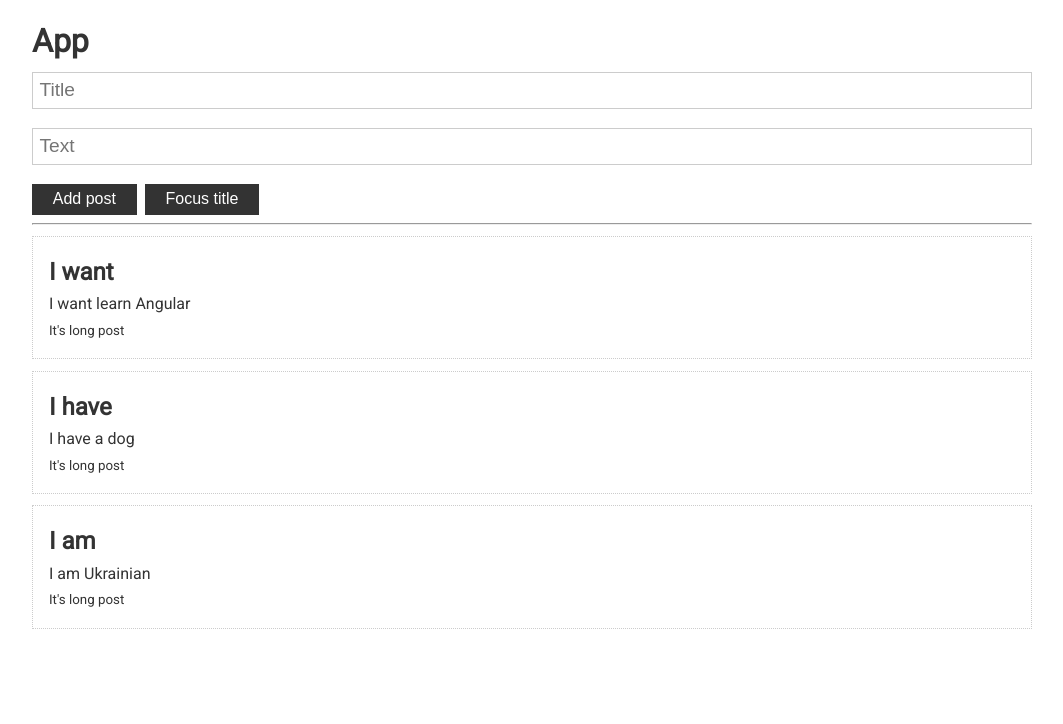
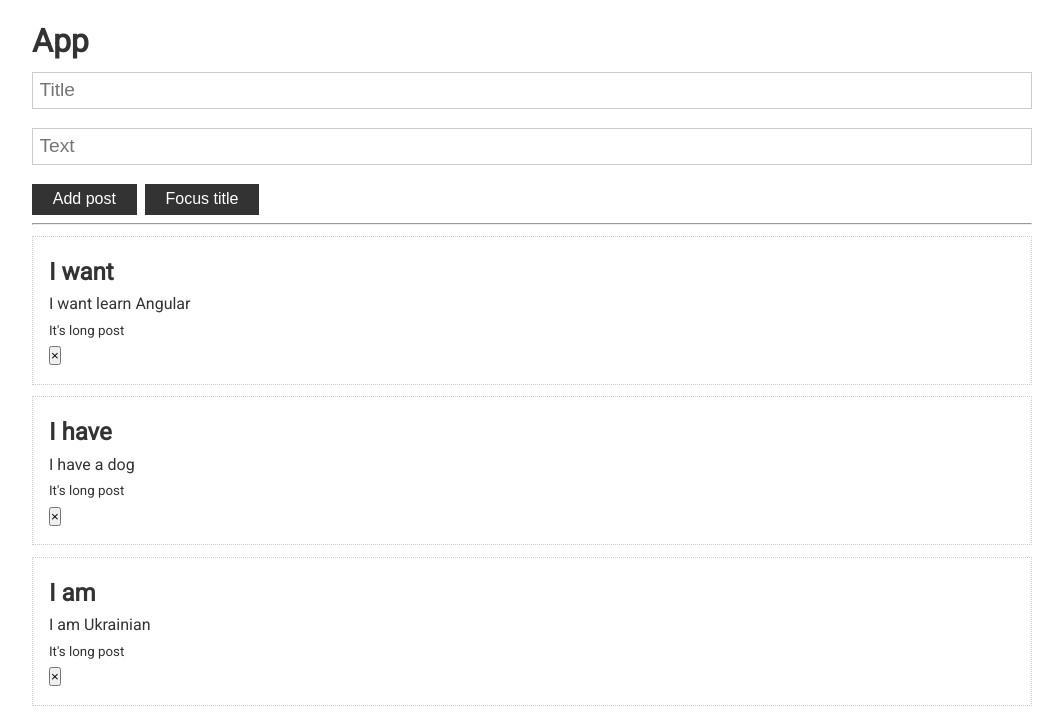
Before and after one commit to ivanskyi/Angular, an Angular app in the folder AngularCourse/ComponentsDetail/: page / in a window 1280 px wide. Shown: the top 724 px of the page, without its empty margins (108-1171 px from the left). Built offline with nearby package versions, Linux system fonts and the light colour scheme.

Commit message:
Tested lifecycle hooks and added opportunity to remove post

```diff
--- a/AngularCourse/ComponentsDetail/src/app/app.component.html
+++ b/AngularCourse/ComponentsDetail/src/app/app.component.html
@@ -2,7 +2,7 @@
   <h1>App</h1>
   <app-post-form (onAdd)="updatePosts($event)"></app-post-form>
   <hr>
-  <app-post *ngFor="let p of posts" [myPost]="p">
+  <app-post *ngFor="let p of posts" [myPost]="p" (onRemove)="removePost($event)">
     <div #info>
       <small *ngIf="p.text.length > 10; else short">It's long post</small>
       <ng-template #short>
--- a/AngularCourse/ComponentsDetail/src/app/app.component.ts
+++ b/AngularCourse/ComponentsDetail/src/app/app.component.ts
@@ -22,4 +22,8 @@ export class AppComponent {
     this.posts.unshift(post)
 
   }
+
+  removePost(id: number) {
+    this.posts = this.posts.filter(p => p.id !== id)
+  }
 }
--- a/AngularCourse/ComponentsDetail/src/app/post/post.component.html
+++ b/AngularCourse/ComponentsDetail/src/app/post/post.component.html
@@ -2,4 +2,5 @@
     <h2>{{post?.title}}</h2>
     <p>{{post?.text}}</p>
     <ng-content></ng-content>
+    <button (click)="removePost()">&times;</button>
 </div>
--- a/AngularCourse/ComponentsDetail/src/app/post/post.component.ts
+++ b/AngularCourse/ComponentsDetail/src/app/post/post.component.ts
@@ -1,4 +1,13 @@
+import { OnChanges, SimpleChanges } from '@angular/core';
+import { AfterContentInit } from '@angular/core';
+import { AfterViewInit } from '@angular/core';
+import { OnDestroy } from '@angular/core';
+import { Output } from '@angular/core';
+import { AfterViewChecked } from '@angular/core';
+import { AfterContentChecked } from '@angular/core';
+import { DoCheck } from '@angular/core';
 import { Component, OnInit, Input, ContentChild, ElementRef } from '@angular/core';
+import { EventEmitter } from '@angular/core';
 import { Post } from '../app.component';
 
 @Component({
@@ -7,15 +16,58 @@ import { Post } from '../app.component';
   styleUrls: ['./post.component.scss']
 })
 
-export class PostComponent implements OnInit {
+export class PostComponent implements
+  OnInit,
+  OnChanges,
+  DoCheck,
+  AfterContentInit,
+  AfterContentChecked,
+  AfterViewInit,
+  AfterViewChecked,
+  OnDestroy {
 
   @Input('myPost') post?: Post
   @ContentChild('info', { static: true }) infoRef?: ElementRef
+  @Output() onRemove = new EventEmitter<number>()
 
-  constructor() { }
+  constructor() {
+    console.log('constructor')
+  }
 
   ngOnInit(): void {
-    console.log(this.infoRef?.nativeElement)
+    console.log('ngOnInit()')
+  }
+
+  ngOnChanges(changes: SimpleChanges): void {
+    console.log('ngOnChanges')
+  }
+
+  ngDoCheck(): void {
+    console.log('ngDoCheck')
+  }
+
+  ngAfterContentInit(): void {
+    console.log('AfterContentInit')
+  }
+
+  ngAfterContentChecked(): void {
+    console.log('AfterContentChecked')
+  }
+
+  ngAfterViewInit(): void {
+    console.log('AfterViewInit')
+  }
+
+  ngAfterViewChecked(): void {
+    console.log('AfterViewChecked')
+  }
+
+  ngOnDestroy(): void {
+    console.log('OnDestroy')
+  }
+
+  removePost() {
+    this.onRemove.emit(this.post?.id)
   }
 
 }
```
